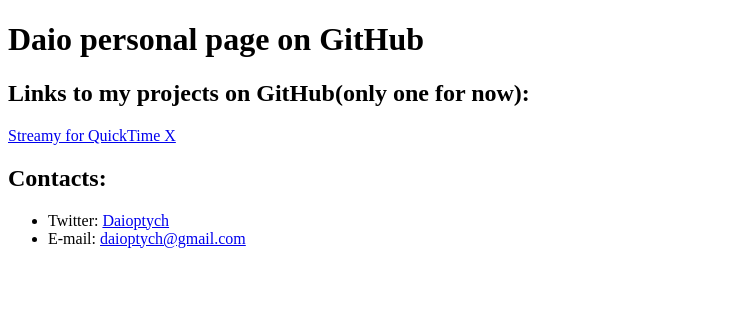
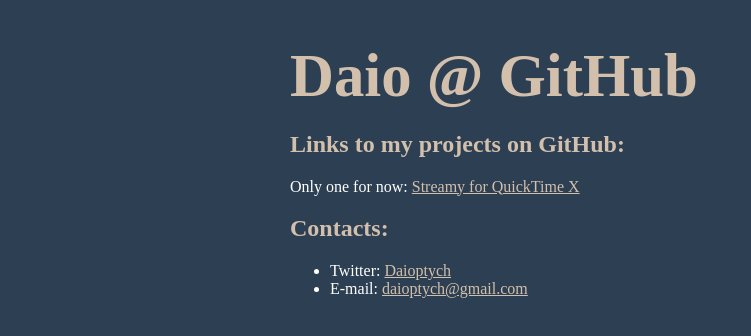
Before and after one commit to daio/daio.github.com, a plain HTML site: page index.html in a window 1280 px wide. Shown: the whole page, without its empty margins (0-751 px from the left). Drawn offline with Linux system fonts and the light colour scheme.

Commit message:
Added style

```diff
--- a/index.html
+++ b/index.html
@@ -1,8 +1,36 @@
-<!DOCTYPE HTML PUBLIC "-//W3C//DTD HTML 4.01 Transitional//EN"
-	"http://www.w3.org/TR/html4/loose.dtd">
+<!DOCTYPE html PUBLIC "-//W3C//DTD HTML 4.01//EN"
+"http://www.w3.org/TR/html4/strict.dtd">
+<html>
 	<head>
 		<meta http-equiv="Content-type" content="text/html; charset=utf-8">
-	<title>Daio personal page on GitHub</title>
+		<title>
+			Daio @ GitHub
+		</title>
+		<style type="text/css">
+/*<![CDATA[*/
+			body {
+			margin-top: 1.0em;
+			background-color: #2d3f52;
+			  font-family: "Helvetica,Arial,FreeSans";
+			color: #ffffff;
+			}
+			#container {
+			margin: 0 auto;
+			width: 700px;
+			}
+			h1 { font-size: 3.8em; color: #d2c0ad; margin-bottom: 3px; }
+			h1 .small { font-size: 0.4em; }
+			h1 a { text-decoration: none }
+			h2 { font-size: 1.5em; color: #d2c0ad; }
+			h3 { text-align: center; color: #d2c0ad; }
+			a { color: #d2c0ad; }
+			.description { font-size: 1.2em; margin-bottom: 30px; margin-top: 30px; font-style: italic;}
+			.download { float: right; }
+			pre { background: #000; color: #fff; padding: 15px;}
+			hr { border: 0; width: 80%; border-bottom: 1px solid #aaa}
+			.footer { text-align:center; padding-top:30px; font-style: italic; }
+			/*]]>*/
+		</style>
 		<script type="text/javascript">
 
 		var _gaq = _gaq || [];
@@ -18,12 +46,24 @@
 		</script>
 	</head>
 	<body id="index">
-	<h1 id="page_title">Daio personal page on GitHub</h1>
-	<h2>Links to my projects on GitHub(only one for now):</h2>
-	<a href="http://daio.github.com/streamy-for-qtx">Streamy for QuickTime X</a>
-	<h2>Contacts:</h2>
+		<div id="container">
+			<h1>
+				Daio @ GitHub
+			</h1>
+			<h2>
+				Links to my projects on GitHub:
+			</h2>
+			<p>Only one for now:
+				<a href="http://daio.github.com/streamy-for-qtx">Streamy for QuickTime X</a></p>
+			<h2>
+				Contacts:
+			</h2>
 			<ul>
-		<li>Twitter: <a href="http://twitter.com/Daioptych">Daioptych</a></li>
-		<li>E-mail: <a href="mailto:daioptych@gmail.com">daioptych@gmail.com</a></li>
+				<li>Twitter: <a href="http://twitter.com/Daioptych">Daioptych</a>
+				</li>
+				<li>E-mail: <a href="mailto:daioptych@gmail.com">daioptych@gmail.com</a>
+				</li>
 			</ul>
+		</div>
 	</body>
+</html>
```
Lines whose indentation alone changed are shown as unchanged.
